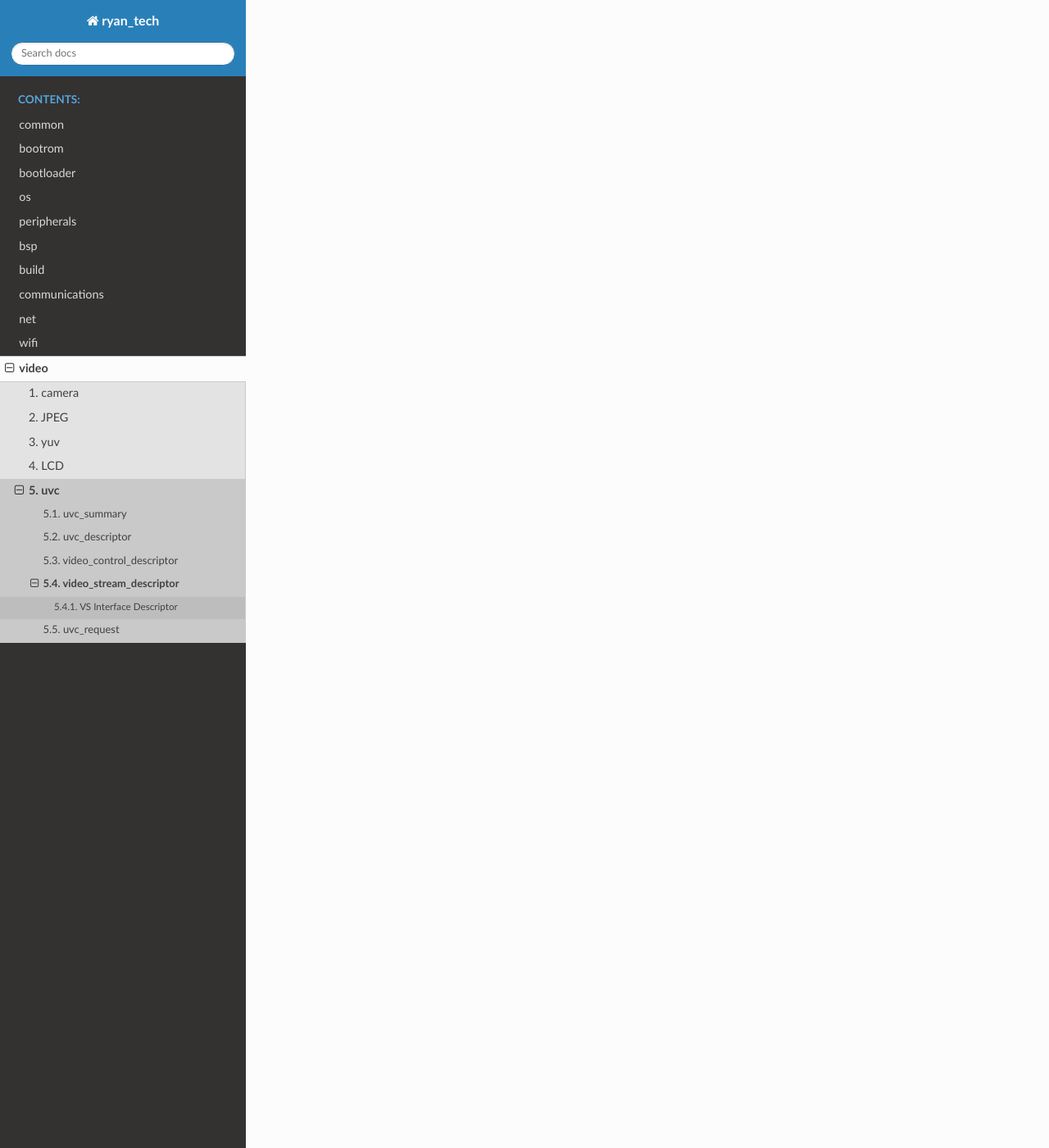
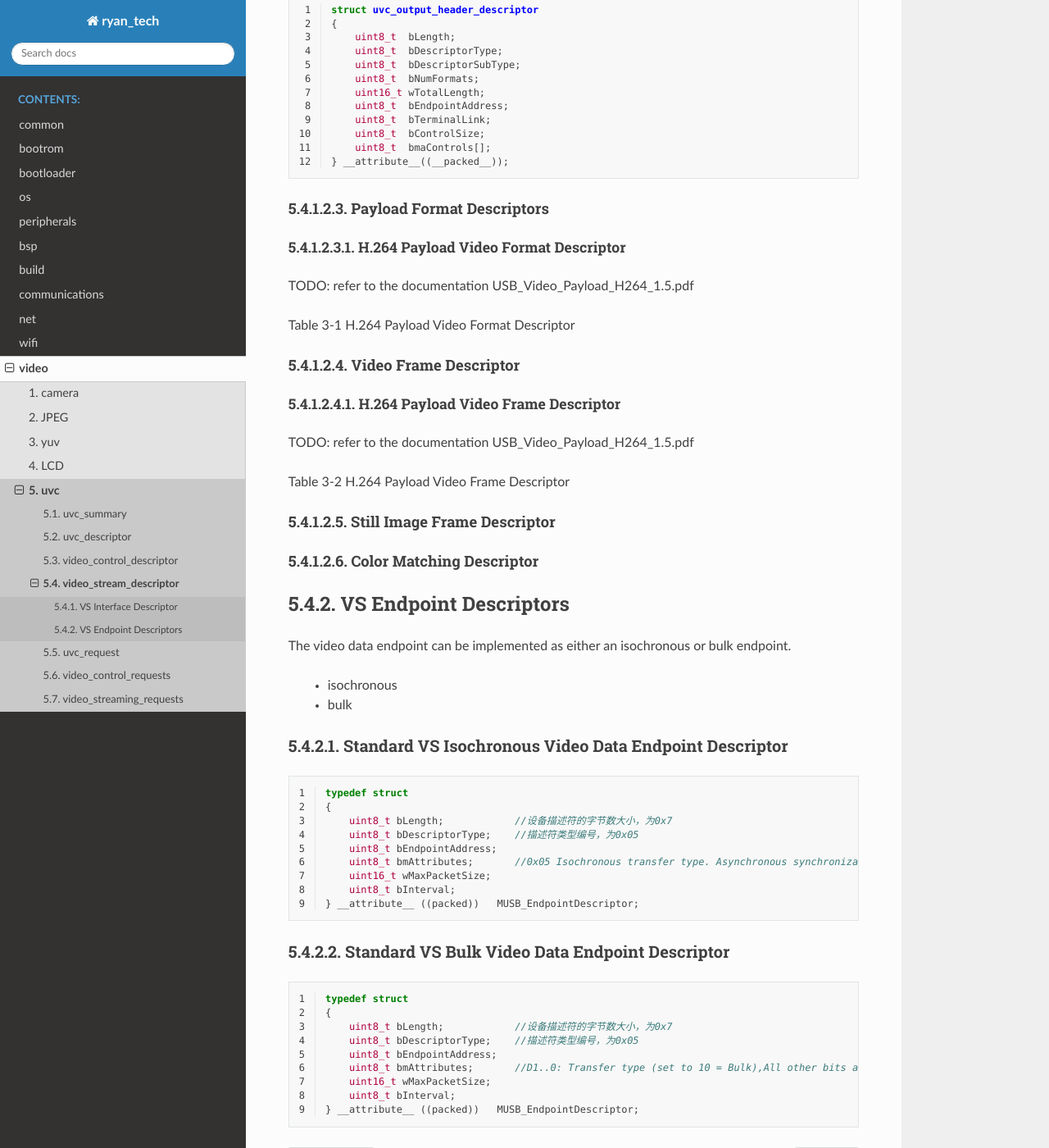
Before and after one commit to BlackTudou/tech_doc, a Sphinx documentation site: the page built from source/video/uvc/video_stream_descriptor/index.rst, in a window 1280 px wide and 1400 px high, scrolled down 3559 px. Shown: the whole window at 82% size. Built offline with Sphinx 7.4.7 and the Read the Docs theme 2.0.0, drawn with Linux system fonts in a browser that asks for light colours; some of the changed text lies outside the part shown.

Commit message:
update uvc - part 3

```diff
--- a/source/video/uvc/index.rst
+++ b/source/video/uvc/index.rst
@@ -10,3 +10,5 @@ uvc
     video_control_descriptor <video_control_descriptor/index>
     video_stream_descriptor <video_stream_descriptor/index>
     uvc_request <uvc_request/index>
+    video_control_requests <video_control_requests/index>
+    video_streaming_requests <video_streaming_requests/index>
--- a/source/video/uvc/video_stream_descriptor/index.rst
+++ b/source/video/uvc/video_stream_descriptor/index.rst
@@ -11,8 +11,8 @@ Video Stream Interface Descriptor:
  - Class-Specific VS Interface Descriptors
 
     - Input Header Descriptor / Output Header Descriptor
-    - Format
-    - Frame
+    - Format Descriptor
+    - Frame Descriptor
 
 There is a single Input or Output Header descriptor for each VS interface.
 
@@ -30,9 +30,9 @@ Standard VS Interface Descriptor
         uint8_t bInterfaceNumber;
         uint8_t bAlternateSetting;
         uint8_t bNumEndpoints;
-        uint8_t bInterfaceClass;
-        uint8_t bInterfaceSubClass;
-        uint8_t bInterfaceProtocol;
+        uint8_t bInterfaceClass;    //CC_VIDEO
+        uint8_t bInterfaceSubClass; //SC_VIDEOSTREAMING
+        uint8_t bInterfaceProtocol; //PC_PROTOCOL_15
         uint8_t iInterface;
     } __attribute__ ((packed))  MUSB_InterfaceDescriptor;
 
@@ -58,8 +58,14 @@ Standard VS Interface Descriptor
 Class-Specific VS Interface Descriptors
 -----------------------------------------
 
+The class-specific VS interface descriptors consist of ``Input Header``, ``Output Header``, ``Format`` and
+``Frame`` descriptors.
+
 Class-specific VS Interface Input Header Descriptor
 -----------------------------------------------------
+
+The Input Header descriptor is used for VS interfaces that contain an IN endpoint for streaming
+video data.
 
 Table 3-14
 
@@ -104,5 +110,99 @@ Table 3-14
     :alt: Images
     :figclass: align-center
 
+.. figure:: ../_static/vs_interface_subtypes.png
+    :align: center
+    :alt: Images
+    :figclass: align-center
+
 Class-specific VS Interface Output Header Descriptor
 ------------------------------------------------------
+
+The Output Header descriptor is used for VS interfaces that contain an OUT endpoint for
+streaming video data.
+
+.. code-block:: c
+    :linenos:
+
+    struct uvc_output_header_descriptor
+    {
+        uint8_t  bLength;
+        uint8_t  bDescriptorType;
+        uint8_t  bDescriptorSubType;
+        uint8_t  bNumFormats;
+        uint16_t wTotalLength;
+        uint8_t  bEndpointAddress;
+        uint8_t  bTerminalLink;
+        uint8_t  bControlSize;
+        uint8_t  bmaControls[];
+    } __attribute__((__packed__));
+
+Payload Format Descriptors
+-------------------------------
+
+***************************************
+H.264 Payload Video Format Descriptor
+***************************************
+
+TODO: refer to the documentation USB_Video_Payload_H264_1.5.pdf
+
+Table 3-1 H.264 Payload Video Format Descriptor
+
+Video Frame Descriptor
+---------------------------
+
+**************************************
+H.264 Payload Video Frame Descriptor
+**************************************
+
+TODO: refer to the documentation USB_Video_Payload_H264_1.5.pdf
+
+Table 3-2 H.264 Payload Video Frame Descriptor
+
+Still Image Frame Descriptor
+-------------------------------
+
+Color Matching Descriptor
+-----------------------------
+
+VS Endpoint Descriptors
+=======================================
+
+The video data endpoint can be implemented as either an isochronous or bulk endpoint.
+
+ - isochronous
+ - bulk
+
+----------------------------------------------------------
+Standard VS Isochronous Video Data Endpoint Descriptor
+----------------------------------------------------------
+
+.. code-block:: c
+    :linenos:
+
+    typedef struct
+    {
+        uint8_t bLength;            //设备描述符的字节数大小，为0x7
+        uint8_t bDescriptorType;    //描述符类型编号，为0x05
+        uint8_t bEndpointAddress;
+        uint8_t bmAttributes;       //0x05 Isochronous transfer type. Asynchronous synchronization type
+        uint16_t wMaxPacketSize;
+        uint8_t bInterval;
+    } __attribute__ ((packed))   MUSB_EndpointDescriptor;
+
+---------------------------------------------------
+Standard VS Bulk Video Data Endpoint Descriptor
+---------------------------------------------------
+
+.. code-block:: c
+    :linenos:
+
+    typedef struct
+    {
+        uint8_t bLength;            //设备描述符的字节数大小，为0x7
+        uint8_t bDescriptorType;    //描述符类型编号，为0x05
+        uint8_t bEndpointAddress;
+        uint8_t bmAttributes;       //D1..0: Transfer type (set to 10 = Bulk),All other bits are reserved.
+        uint16_t wMaxPacketSize;
+        uint8_t bInterval;
+    } __attribute__ ((packed))   MUSB_EndpointDescriptor;
--- /dev/null
+++ b/source/video/uvc/video_streaming_requests/index.rst
@@ -0,0 +1,3 @@
+=============================
+video_streaming_requests
+=============================
```
Also changed, not shown: source/peripherals/usb/usb_descriptor/index.rst (+34 -0 lines), source/video/uvc/uvc_request/index.rst (+60 -15 lines), source/video/uvc/video_control_descriptor/index.rst (+17 -1 lines), source/video/uvc/video_control_requests/index.rst (added, +33 -0 lines), source/video/uvc/_static/ct_control_selectors.png (added), source/video/uvc/_static/endpoint_subtypes.png (added), source/video/uvc/_static/format_setup_data.png (added), source/video/uvc/_static/get_request_common.png (added), source/video/uvc/_static/interface_control_requests.png (added), source/video/uvc/_static/set_cur_request.png (added), source/video/uvc/_static/set_interface.png (added), source/video/uvc/_static/standard_device_requests.png (added), source/video/uvc/_static/vs_interface_subtypes.png (added).
